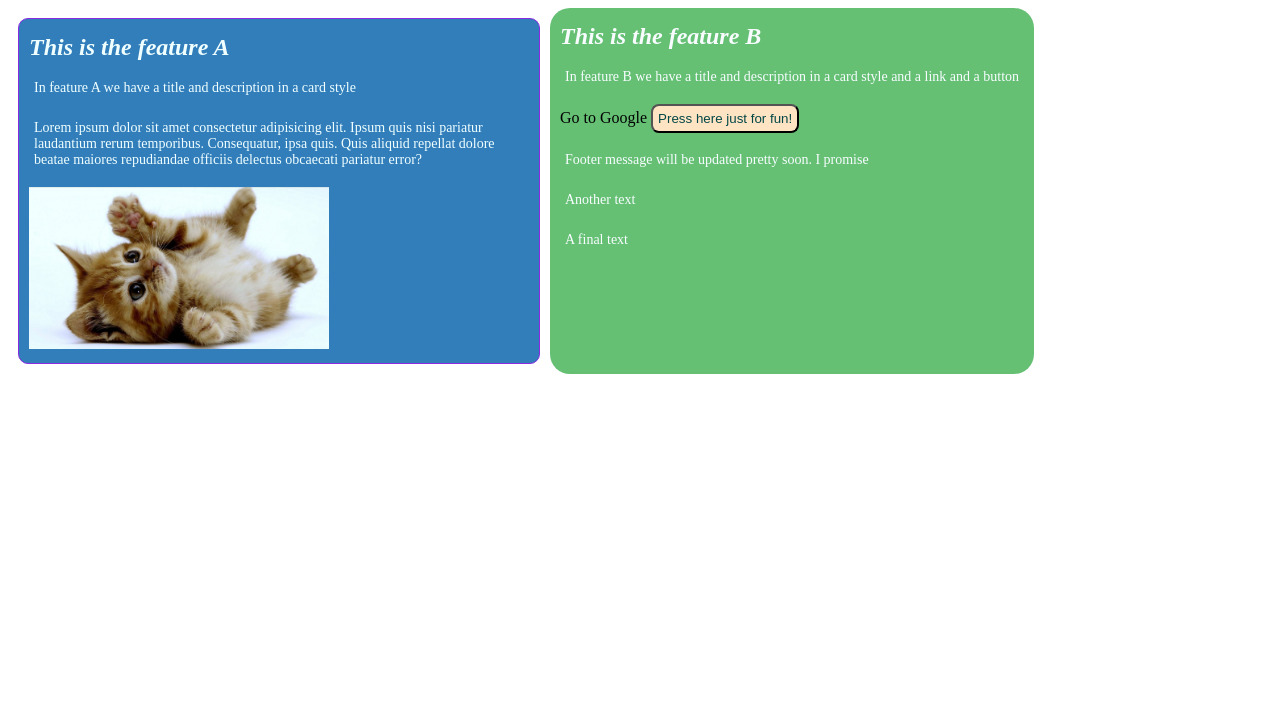
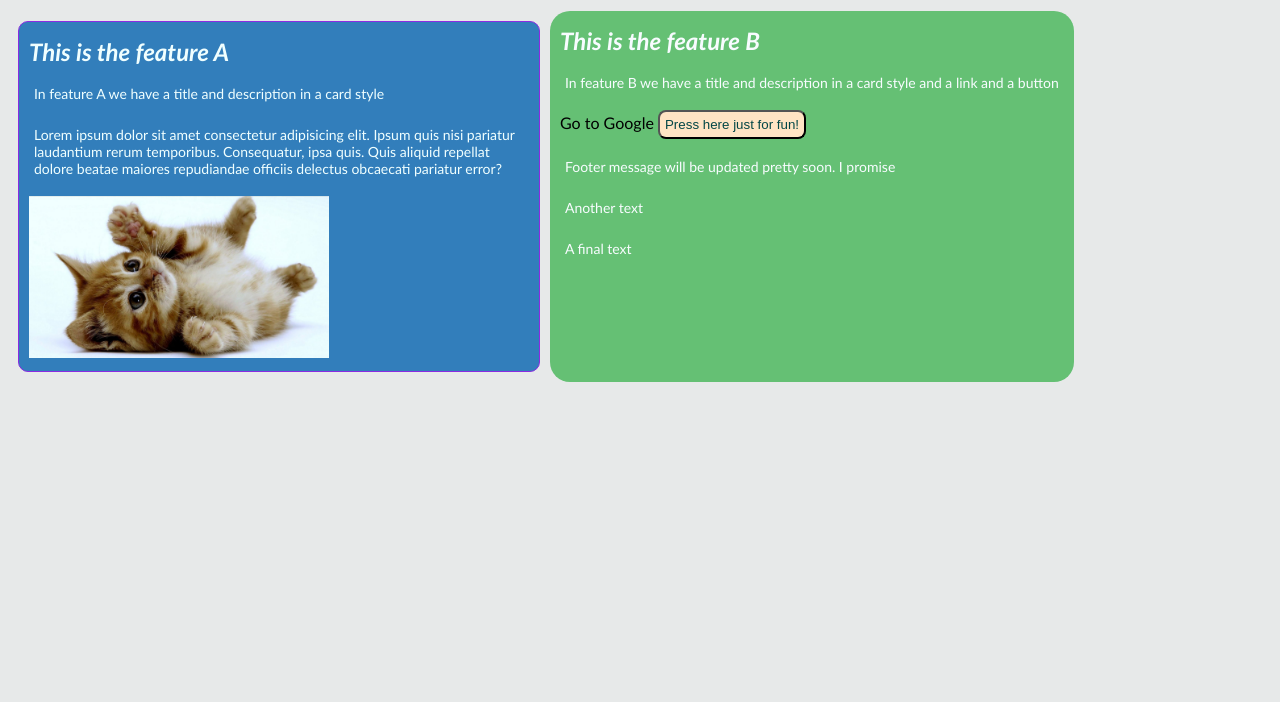
Before and after one commit to beckycode/git-practice, a plain HTML site: page index.html in a window 1280 px wide. Shown: the part 98-800 px from the top of the page. Drawn offline with Linux system fonts and the light colour scheme.

Commit message:
fix: add more files to this repo

```diff
--- a/style.css
+++ b/style.css
@@ -1,4 +1,3 @@
-@@ -1,78 +0,0 @@
 body{
   background-color: rgb(231, 233, 233);
   font-family:'Gill Sans', 'Gill Sans MT', Calibri, 'Trebuchet MS', sans-serif
```
Also changed, not shown: main.js (added).
